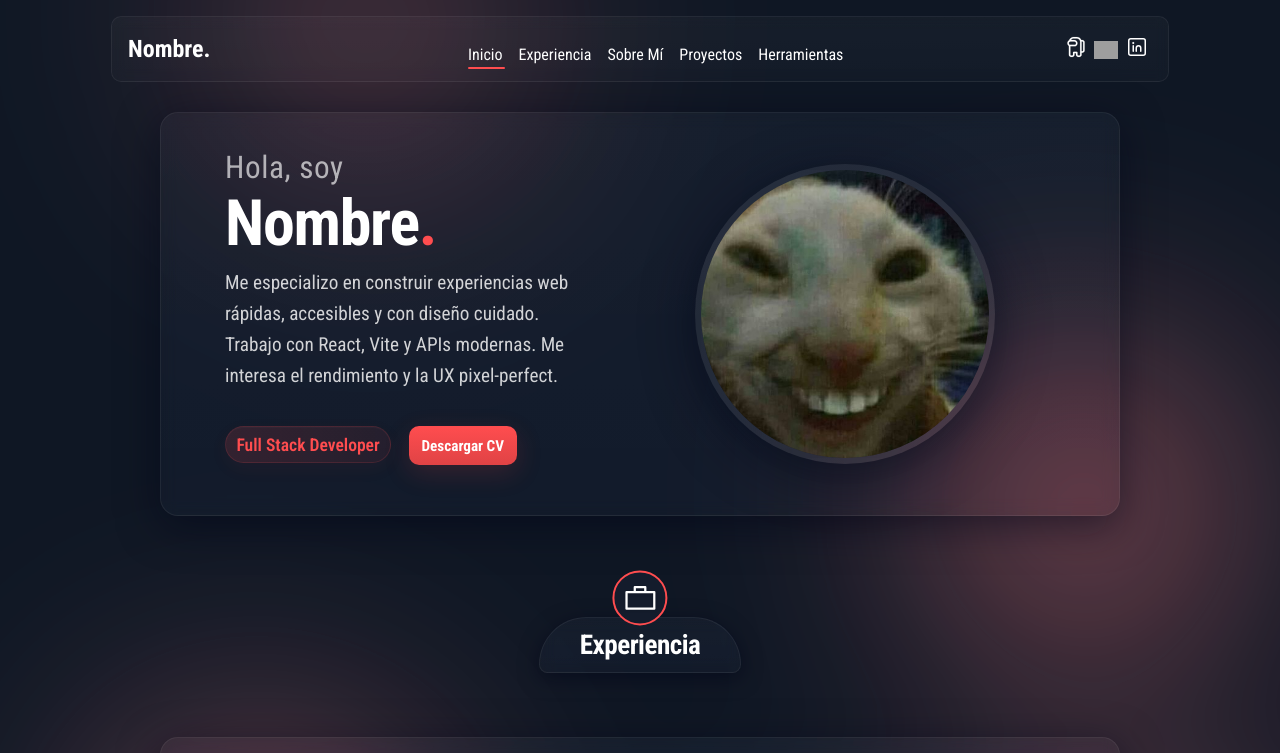
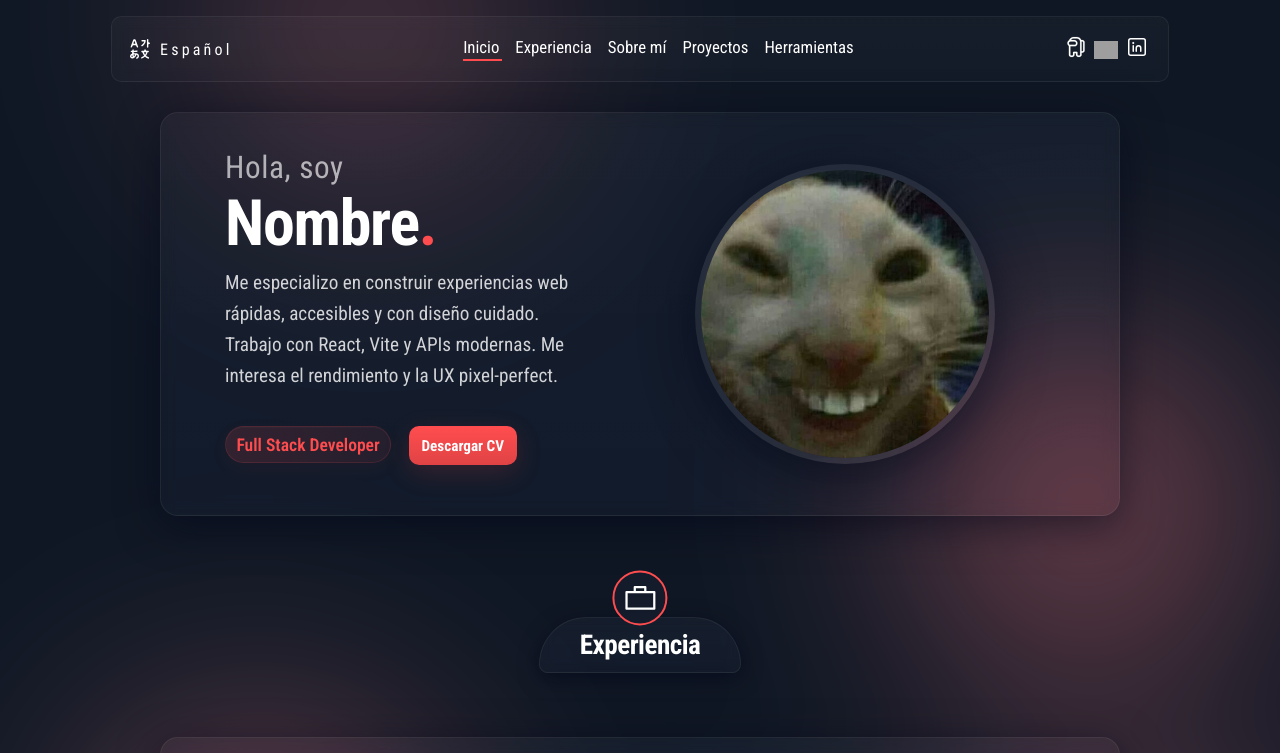
Before and after one commit to AlanPLC/Portfolio2025, a React (Vite) app: page / in a window 1280 px wide. Shown: the top 753 px of the page. Built offline with nearby package versions, Linux system fonts and the light colour scheme; grey boxes are pictures that could not be loaded; a web font is replaced by a local one.

Commit message:
Función traducción implementada en navbar con traducciones en navItems y proyectos.

```diff
--- a/src/components/Navbar/nav.jsx
+++ b/src/components/Navbar/nav.jsx
@@ -2,6 +2,7 @@ import { useEffect, useState } from "react";
 import './nav.scss'
 import { profile } from "../../data/profile.js"
 import useActiveSection from "../../contexts/useActiveSection.js";
+import useLanguage from "../../contexts/useLanguage.js";
 
 function Nav() {
   const { name } = profile
@@ -9,7 +10,17 @@ function Nav() {
   const [lastScroll, setLastScroll] = useState(0);
   const {active, sectionsRefs} = useActiveSection()
   const [underlineStyle, setUnderlineStyle] = useState({});
+  const { toogleLang, lang, translation } = useLanguage();
   var link = "https://www.youtube.com/watch?v=QxqiI50WPoM"
+
+  const NAV_ITEMS = [
+    { key: "home", section: "home" },
+    { key: "experience", section: "experience" },
+    { key: "about", section: "about" },
+    { key: "projects", section: "projects" },
+    { key: "tools", section: "tools" },
+  ];
+
   //Efecto ocultar navbar scroll
   useEffect(() => {
     const handleScrollVisibility = () => {
@@ -50,7 +61,7 @@ function Nav() {
     if (!section) return;
 
     const closeNav = () => {
-      setVisible(false);
+      setVisible(true);
       window.removeEventListener("scrollend", closeNav);
     };
 
@@ -65,31 +76,22 @@ function Nav() {
   return (
     <>
       <nav className={visible ? "nav show" : "nav hide"}>
-        <div className='nav1'>
-            <h2>{name}.</h2>
+        <div className='nav1' onClick={()=>toogleLang()}>
+            <div className="icon-wrapper">
+              <img src="naver-dictionary-svgrepo-com.svg" className="icon icon-front" alt="language-icon" />
+              <img src="davx5-svgrepo-com.svg" className="icon icon-back" alt="language-icon" />
+            </div>
+            <p key={lang}>{lang === "es" ? "Español" : "English"}</p>
         </div>
         <div className='nav2'>
             <ul>
-                <li
-                className={active === "home" ? "active" : ""}
-                onClick={()=>handleScroll("home")}
-                >Inicio</li>
-                <li
-                className={active === "experience" ? "active" : ""}
-                onClick={()=>handleScroll("experience")}
-                >Experiencia</li>
-                <li
-                className={active === "about" ? "active" : ""}
-                onClick={()=>handleScroll("about")}
-                >Sobre Mí</li>
-                <li
-                className={active === "projects" ? "active" : ""}
-                onClick={()=>handleScroll("projects")}
-                >Proyectos</li>
-                <li
-                className={active === "tools" ? "active" : ""}
-                onClick={()=>handleScroll("tools")}
-                >Herramientas</li>
+                {NAV_ITEMS.map((item, i)=>(
+                  <li key={item.key}
+                   className={active === item.section ? "active" : "" }
+                   onClick={()=>handleScroll(item.section)}>
+                    {translation.nav.navItems[i]}
+                  </li>
+                ))}
             </ul>
             <span className="underline" style={underlineStyle}></span>
         </div>
--- a/src/components/Navbar/nav.scss
+++ b/src/components/Navbar/nav.scss
@@ -22,14 +22,71 @@ nav{
     user-select: none;
 
     .nav1{
+        display: flex;
+        gap: 0.5rem;
         font-size: 1rem;
+        align-items: center;
+        min-width: 8rem;
+        cursor: pointer;
+        .icon-wrapper {
+            position: relative;
+            width: 1.5rem;
+            height: 1.5rem;
+            display: flex;
+            justify-content: center;
+            align-items: center;
+
+            .icon {
+                position: absolute;
+                top: 0;
+                left: 0;
+                width: 1.5rem;
+                height: 1.5rem;
+                transition: opacity .3s ease, transform .4s ease;
+            }
+
+            .icon-front {
+                opacity: 1;
+                transform: rotate(0deg);
+            }
+
+            .icon-back {
+                opacity: 0;
+                transform: rotate(-90deg);
+            }
+
+        }
+        &:hover .icon-front {
+            opacity: 0;
+            transform: rotate(90deg) scale(0.8);
+        }
+
+        &:hover .icon-back {
+            opacity: 1;
+            transform: rotate(0deg) scale(1);
+        }
+
+        p{
+            width: 0ch;
+            margin: 0;
+            letter-spacing: 0.2rem;
+            white-space: nowrap;
+            overflow: hidden;
+            animation: typing 1s steps(12) forwards;
+        }
+        @keyframes typing {
+            to {
+                width: 12ch; /* cantidad de caracteres del texto */
+            }
+        }
     }
 
     .nav2 {
         position: relative;
-
-
+        display: flex;
         ul {
+            padding: 0;
+            margin: auto;
             display: flex;
             position: relative;
             gap: 1rem;
@@ -37,6 +94,9 @@ nav{
             list-style: none;
             margin-bottom: 0.3rem;
             li{
+                font-weight: 400;
+                font-size: 1.05rem;
+                transition: transform 0.2s ease;
                 margin: 0;
                 cursor: pointer;
             }
@@ -45,11 +105,13 @@ nav{
             }
         }
         .underline {
+            margin: 0;
+            padding: 0;
             position: absolute;
             bottom: 0;
             height: 2px;
             background: #ff4d4f;
-            border-radius: 40px;
+
             transition: all 0.3s ease;
         }
     }
--- a/src/data/lang/en.json
+++ b/src/data/lang/en.json
@@ -1,23 +1,42 @@
 {
-    "nav":{
-
+  "nav": {
+    "navItems": ["Home", "Experience", "About me", "Projects", "Tools"]
+  },
+  "presentation": {},
+  "experience": {},
+  "about": {},
+  "projects": {
+    "project1": {
+      "role": "Full Stack Developer",
+      "company": "Empresa X",
+      "description": "Development of web applications using React, Node.js, and SQL/NoSQL databases. Performance improvement and UX optimization. Performance improvement and UX optimization.",
+      "achievements": [
+        "I implemented a system that reduced loading times by 40%.",
+        "I developed a complete dashboard with JWT authentication.",
+        "I designed reusable components with advanced React patterns."
+      ]
     },
-    "presentation":{
-
+    "project2": {
+      "role": "E-commerce Platform Backend",
+      "company": "Freelance Project",
+      "description": "Full backend development for a scalable e-commerce platform, handling inventory, purchase orders, and payment gateways. Implementation of microservices to decouple business logic.",
+      "achievements": [
+        "I designed and implemented a RESTful API for product and user management.",
+        "Successful integration with Stripe for payment processing.",
+        "I ensured data consistency through database transactions."
+      ]
     },
-    "experience":{
-
-    },
-    "about":{
-
-    },
-    "projects":{
-
-    },
-    "tools":{
-
-    },
-    "footer":{
-
+    "project3": {
+      "role": "SaaS Analytics Dashboard (Frontend Focus)",
+      "company": "Startup Innovadora",
+      "description": "Creation of an advanced user interface for a data analytics SaaS product. Development of interactive real-time data visualizations and highly configurable table components.",
+      "achievements": [
+        "Complete UI/UX redesign, resulting in a 25% increase in user retention.",
+        "I implemented dynamic charts with D3.js and Chart.js to display key metrics.",
+        "Frontend performance optimization using React Context and memoization."
+      ]
     }
+  },
+  "tools": {},
+  "footer": {}
 }
--- a/src/data/lang/es.json
+++ b/src/data/lang/es.json
@@ -1,45 +1,45 @@
 {
-    "nav":{
-        "navItems":["Inicio", "Experiencia", "Sobre mí", "Proyectos", "Herramientas"]
+  "nav": {
+    "navItems": [
+      "Inicio",
+      "Experiencia",
+      "Sobre mí",
+      "Proyectos",
+      "Herramientas"
+    ]
   },
-    "presentation":{
+  "presentation": {
     "description": "Me especializo en construir experiencias web rápidas, accesibles y con diseño cuidado. Trabajo con React, Vite y APIs modernas. Me interesa el rendimiento y la UX pixel-perfect.",
-        "role":["Full Stack Developer"],
+    "role": ["Full Stack Developer"],
     "cvButton": "Descargar CV"
   },
-    "experience":{
-    },
-    "about":{
-
-    },
-    "projects":{
-        "project1":{
-            "role": "Full Stack Developer",
+  "experience": {},
+  "about": {},
+  "projects": {
+    "project1": {
+      "role": "Desarrollador Full Stack",
       "company": "Empresa X",
-            "description":
-                "Desarrollo de aplicaciones web usando React, Node.js y bases de datos SQL/NoSQL. Mejora de performance y optimización de UX. Mejora de performance y optimización de UX.",
+      "description": "Desarrollo de aplicaciones web usando React, Node.js y bases de datos SQL/NoSQL. Mejora de performance y optimización de UX. Mejora de performance y optimización de UX.",
       "achievements": [
         "Implementé un sistema que redujo los tiempos de carga en un 40%",
         "Desarrollé un dashboard completo con autenticación JWT",
         "Diseñé componentes reutilizables con patrones avanzados de React"
       ]
     },
-        "project2":{
-            "role": "E-commerce Platform Backend",
-            "company": "Freelance Project",
-            "description":
-                "Desarrollo completo del backend para una plataforma de e-commerce escalable, manejando inventario, órdenes de compra y pasarelas de pago. Implementación de microservicios para desacoplar la lógica de negocio.",
+    "project2": {
+      "role": "Backend para Plataforma de E-commerce",
+      "company": "Proyecto Freelance",
+      "description": "Desarrollo completo del backend para una plataforma de e-commerce escalable, manejando inventario, órdenes de compra y pasarelas de pago. Implementación de microservicios para desacoplar la lógica de negocio.",
       "achievements": [
         "Diseñé e implementé una API RESTful para la gestión de productos y usuarios.",
         "Integración exitosa con Stripe para el procesamiento de pagos.",
         "Aseguré la consistencia de datos mediante transacciones en la base de datos."
       ]
     },
-        "project3":{
-            "role": "SaaS Analytics Dashboard (Frontend Focus)",
+    "project3": {
+      "role": "Dashboard de Análisis SaaS (Enfoque Frontend)",
       "company": "Startup Innovadora",
-            "description":
-                "Creación de una interfaz de usuario avanzada para un producto SaaS de análisis de datos. Desarrollo de visualizaciones interactivas de datos en tiempo real y componentes de tabla altamente configurables.",
+      "description": "Creación de una interfaz de usuario avanzada para un producto SaaS de análisis de datos. Desarrollo de visualizaciones interactivas de datos en tiempo real y componentes de tabla altamente configurables.",
       "achievements": [
         "Rediseño completo de la UI/UX, resultando en un aumento del 25% en la retención de usuarios.",
         "Implementé gráficos dinámicos con D3.js y Chart.js para mostrar métricas clave.",
@@ -47,10 +47,6 @@
       ]
     }
   },
-    "tools":{
-
-    },
-    "footer":{
-
+  "tools": {},
+  "footer": {}
 }
-}
--- a/src/sections/About/about.scss
+++ b/src/sections/About/about.scss
@@ -1,6 +1,6 @@
 
 #about{
-  scroll-margin-top: 4rem;
+  scroll-margin-top: 8rem;
   .about-accordion {
     display: flex;
     gap: 2rem;
--- a/src/sections/Experience/experience.scss
+++ b/src/sections/Experience/experience.scss
@@ -3,7 +3,7 @@
 }
 
 #experience{
-  scroll-margin-top: 4rem;
+  scroll-margin-top: 8rem;
   .experience {
     padding: 2.25rem;
     background: transparent;
--- a/src/sections/Projects/proyectos.scss
+++ b/src/sections/Projects/proyectos.scss
@@ -1,5 +1,5 @@
 #projects{
-    scroll-margin-top: 4rem;
+    scroll-margin-top: 8rem;
     .projects{
         padding: 1 rem;
         display: flex;
--- a/src/sections/Tools/herramientas.scss
+++ b/src/sections/Tools/herramientas.scss
@@ -1,5 +1,5 @@
 #tools{
-  scroll-margin-top: 4rem;
+  scroll-margin-top: 8rem;
   .tools {
     padding: 6rem 0;
     display: flex;
```
Also changed, not shown: public/davx5-svgrepo-com.svg (added), public/naver-dictionary-svgrepo-com.svg (added). Lines whose indentation alone changed are shown as unchanged.
